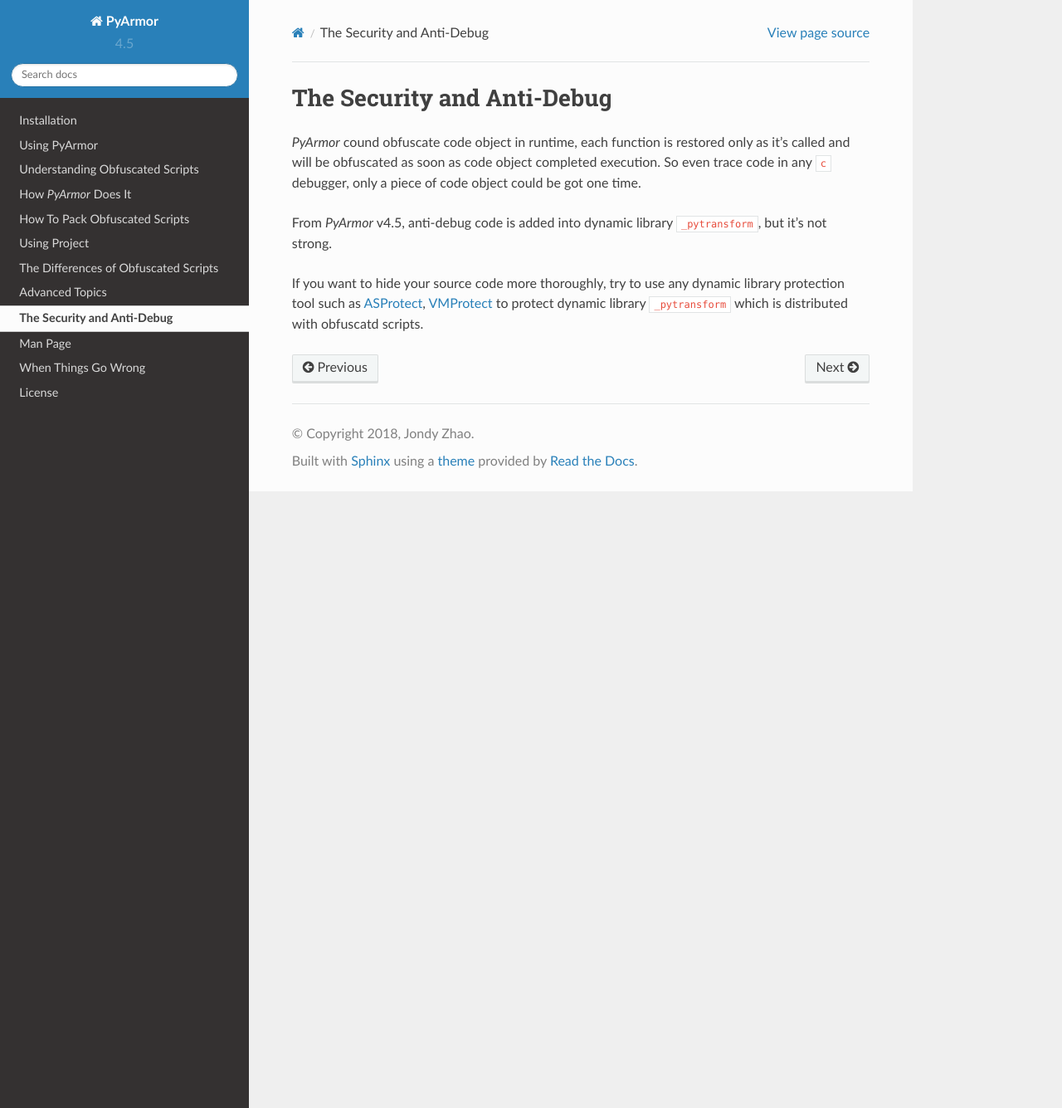
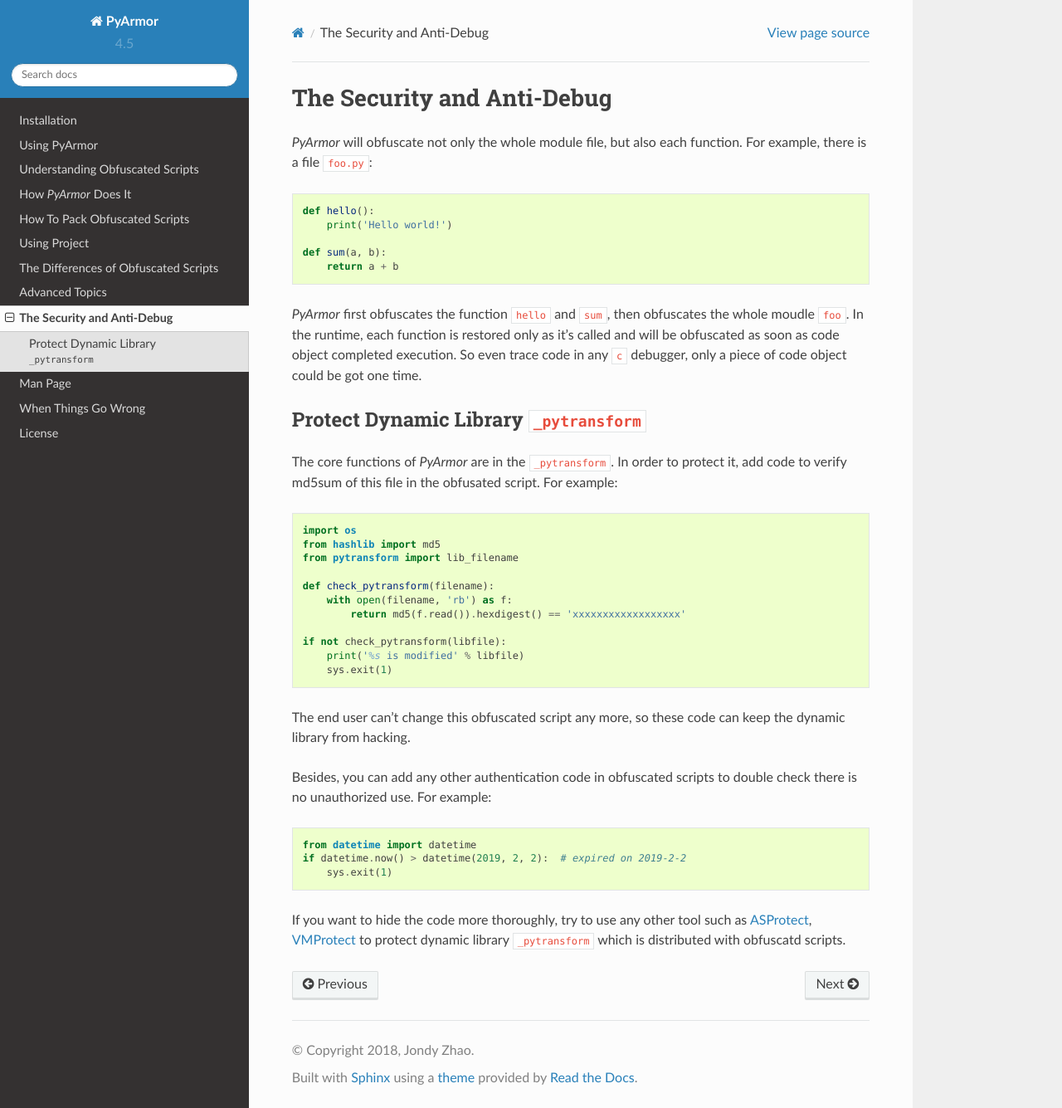
Before and after one commit to dashingsoft/pyarmor, a Sphinx documentation site: the page built from docs/security.rst, in a window 1280 px wide and 1335 px high. Shown: the whole window at 83% size. Built offline with Sphinx 7.4.7 and the Read the Docs theme 2.0.0, drawn with Linux system fonts in a browser that asks for light colours.

Commit message:
More security

```diff
--- a/docs/security.rst
+++ b/docs/security.rst
@@ -3,17 +3,52 @@
 The Security and Anti-Debug
 ===========================
 
-|PyArmor| cound obfuscate code object in runtime, each function is
+|PyArmor| will obfuscate not only the whole module file, but also each
+function. For example, there is a file ``foo.py``::
+
+  def hello():
+      print('Hello world!')
+
+  def sum(a, b):
+      return a + b
+
+|PyArmor| first obfuscates the function ``hello`` and ``sum``, then
+obfuscates the whole moudle ``foo``. In the runtime, each function is
 restored only as it's called and will be obfuscated as soon as code
 object completed execution. So even trace code in any ``c`` debugger,
 only a piece of code object could be got one time.
 
-From |PyArmor| v4.5, anti-debug code is added into dynamic library
-``_pytransform``, but it's not strong.
+Protect Dynamic Library ``_pytransform``
+----------------------------------------
 
-If you want to hide your source code more thoroughly, try to use any
-dynamic library protection tool such as ASProtect_, VMProtect_ to
-protect dynamic library ``_pytransform`` which is distributed with
-obfuscatd scripts.
+The core functions of |PyArmor| are in the ``_pytransform``. In order
+to protect it, add code to verify md5sum of this file in the obfusated
+script. For example::
+
+    import os
+    from hashlib import md5
+    from pytransform import lib_filename
+
+    def check_pytransform(filename):
+        with open(filename, 'rb') as f:
+            return md5(f.read()).hexdigest() == 'xxxxxxxxxxxxxxxxxx'
+
+    if not check_pytransform(libfile):
+        print('%s is modified' % libfile)
+        sys.exit(1)
+
+The end user can't change this obfuscated script any more, so these
+code can keep the dynamic library from hacking.
+
+Besides, you can add any other authentication code in obfuscated
+scripts to double check there is no unauthorized use. For example::
+
+    from datetime import datetime
+    if datetime.now() > datetime(2019, 2, 2):  # expired on 2019-2-2
+        sys.exit(1)
+
+If you want to hide the code more thoroughly, try to use any other
+tool such as ASProtect_, VMProtect_ to protect dynamic library
+``_pytransform`` which is distributed with obfuscatd scripts.
 
 .. include:: _common_definitions.txt
```
